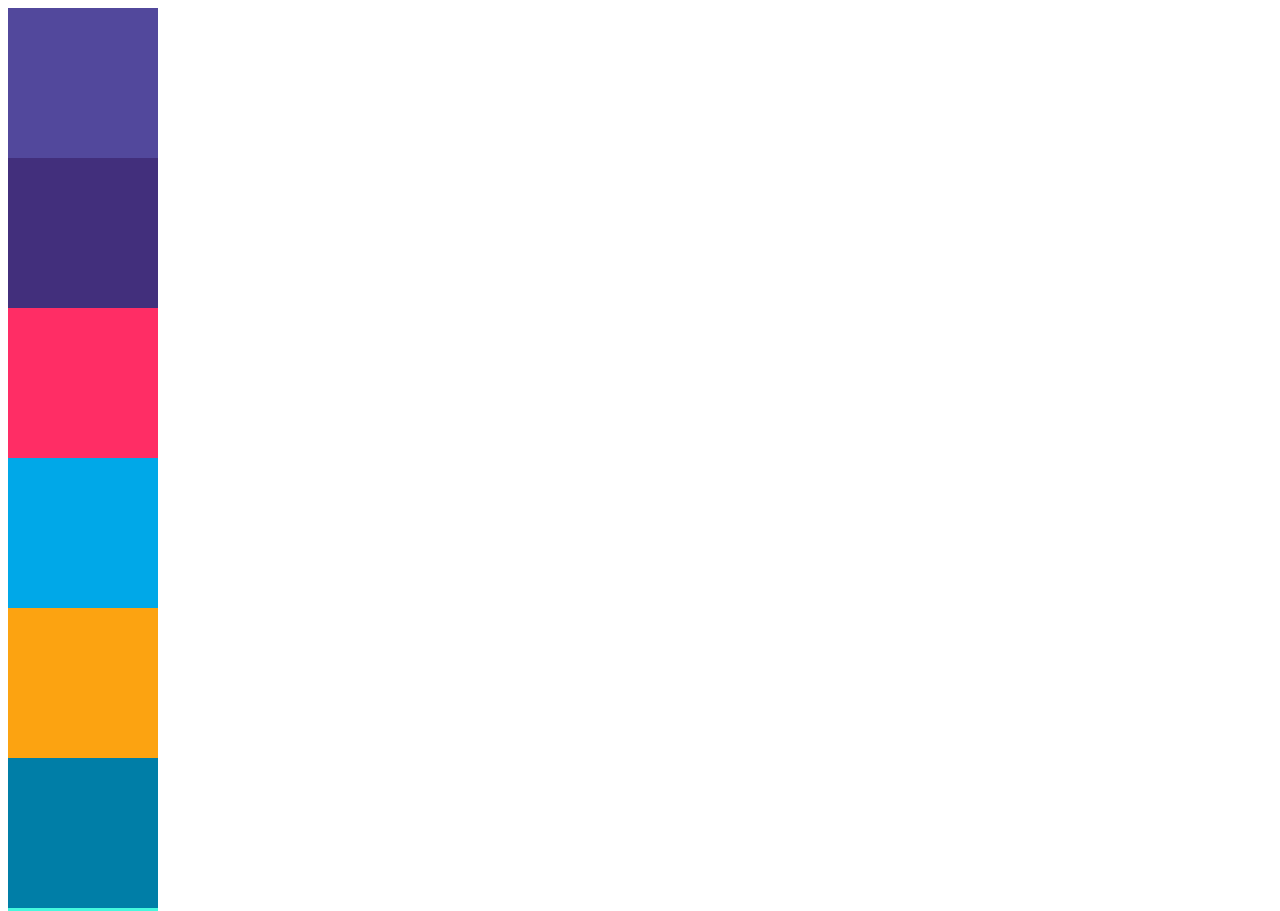
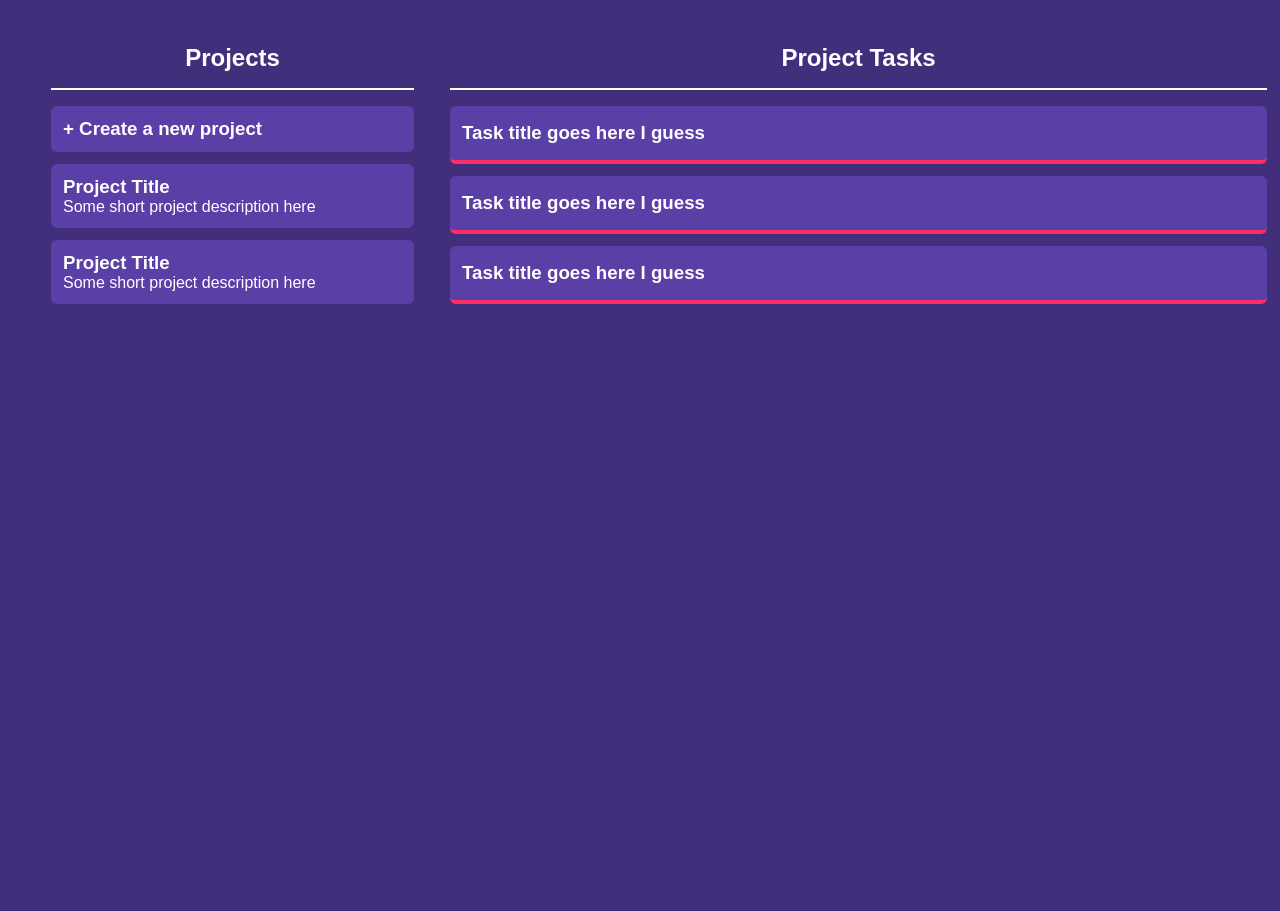
Before and after one commit to SavaVuckovic/Tasks, a website built with webpack: page src/index.html in a window 1280 px wide. Shown: the top 911 px of the page. After the commit the page ends 800 px from the top, so only its background shows below. Built offline with nearby package versions, Linux system fonts and the light colour scheme; a web font is replaced by a local one.

Commit message:
added basic UI styling

```diff
--- a/src/index.html
+++ b/src/index.html
@@ -4,18 +4,44 @@
   <meta charset="UTF-8">
   <meta name="viewport" content="width=device-width, initial-scale=1.0">
   <meta http-equiv="X-UA-Compatible" content="ie=edge">
+  <link href="https://fonts.googleapis.com/css?family=Muli" rel="stylesheet">
   <title>Tasks</title>
 </head>
 <body>
-
-  <div id="div1"></div>
-  <div id="div2"></div>
-  <div id="div3"></div>
-  <div id="div4"></div>
-  <div id="div5"></div>
-  <div id="div6"></div>
-  <div id="div7"></div>
-  <div id="div8"></div>
+  <div class="container">
+    <div class="projects">
+      <h2>Projects</h2>
+      <hr>
+      <div class="project">
+        <h3>+ Create a new project</h3>
+      </div>
+      <div id="project-list">
+        <div class="project">
+          <h3>Project Title</h3>
+          <p>Some short project description here</p>
+        </div>
+        <div class="project">
+          <h3>Project Title</h3>
+          <p>Some short project description here</p>
+        </div>
+      </div>
+    </div>
+    <div class="tasks">
+      <h2>Project Tasks</h2>
+      <hr>
+      <div id="tasks-list">
+        <div class="task">
+          <h3>Task title goes here I guess</h3>
+        </div>
+        <div class="task">
+          <h3>Task title goes here I guess</h3>
+        </div>
+        <div class="task">
+          <h3>Task title goes here I guess</h3>
+        </div>
+      </div>
+    </div>
+  </div>
 
   <script src="main-bundle.js"></script>
 </body>
--- a/src/scss/general.scss
+++ b/src/scss/general.scss
@@ -1,3 +1,26 @@
 body {
-  background: white;
+  margin: 0;
+  padding: 24px;
+  font-family: 'Muli', sans-serif;
+  background-color: $purple-dark;
+  * {
+    box-sizing: border-box;
+  }
 }
+
+.container {
+  padding-right: 15px;
+  padding-left: 15px;
+  margin-right: auto;
+  margin-left: auto;
+  display: flex;
+  @media only screen and (min-width: $xs) {
+    width: 770px;
+  }
+  @media only screen and (min-width: $sm) {
+    width: 990px;
+  }
+  @media only screen and (min-width: $md) {
+    width: 1270px;
+  }
+}
--- a/src/scss/main.scss
+++ b/src/scss/main.scss
@@ -1,40 +1,4 @@
 @import 'variables';
 @import 'general';
-
-div {
-  width: 150px;
-  height: 150px;
-  background: grey;
-}
-
-#div1 {
-  background: $purple-light; // yes
-}
-
-#div2 {
-  background: $purple-dark;
-}
-
-#div3 {
-  background: $redish; // yes
-}
-
-#div4 {
-  background: $blue; // yes
-}
-
-#div5 {
-  background: $orange; // yes
-}
-
-#div6 {
-  background: $blue-dark; // yes
-}
-
-#div7 {
-  background: $cyan; // yes
-}
-
-#div8 {
-  background: $orange-light;
-}
+@import 'projects';
+@import 'tasks';
--- /dev/null
+++ b/src/scss/projects.scss
@@ -0,0 +1,34 @@
+.projects {
+  flex: 2;
+  margin-right: 12px;
+  color: $white;
+  padding: 12px;
+  h2 {
+    margin: 8px;
+    text-align: center;
+  }
+  hr {
+    border: 0.3px solid $white;
+    margin: 16px 0;
+  }
+  .project {
+    background: $purple;
+    border-radius: 6px;
+    margin-bottom: 12px;
+    padding: 12px;
+    cursor: pointer;
+    h3 {
+      margin: 0;
+    }
+    p {
+      margin: 0;
+    }
+    &:hover {
+      background: $white;
+      color: $purple-dark;
+    }
+    &:last-child {
+      margin: 0;
+    }
+  }
+}
--- /dev/null
+++ b/src/scss/tasks.scss
@@ -0,0 +1,24 @@
+.tasks {
+  flex: 4.5;
+  padding: 12px;
+  h2 {
+    margin: 8px;
+    text-align: center;
+    color: $white;
+  }
+  hr {
+    border: 0.3px solid $white;
+    margin: 16px 0;
+  }
+  .task {
+    background: $purple;
+    border-radius: 6px;
+    margin-bottom: 12px;
+    padding: 16px 12px;
+    border-bottom: 4px solid $redish;
+    color: $white;
+    h3 {
+      margin: 0;
+    }
+  }
+}
--- a/src/scss/variables.scss
+++ b/src/scss/variables.scss
@@ -1,7 +1,7 @@
 // Colors
 $black: #000;
 $white: #fff;
-$purple-light: #52489C;
+$purple: #593fa6;
 $purple-dark: #422f7c;
 $orange: #fca311;
 $orange-light: #ffbf69;
```
